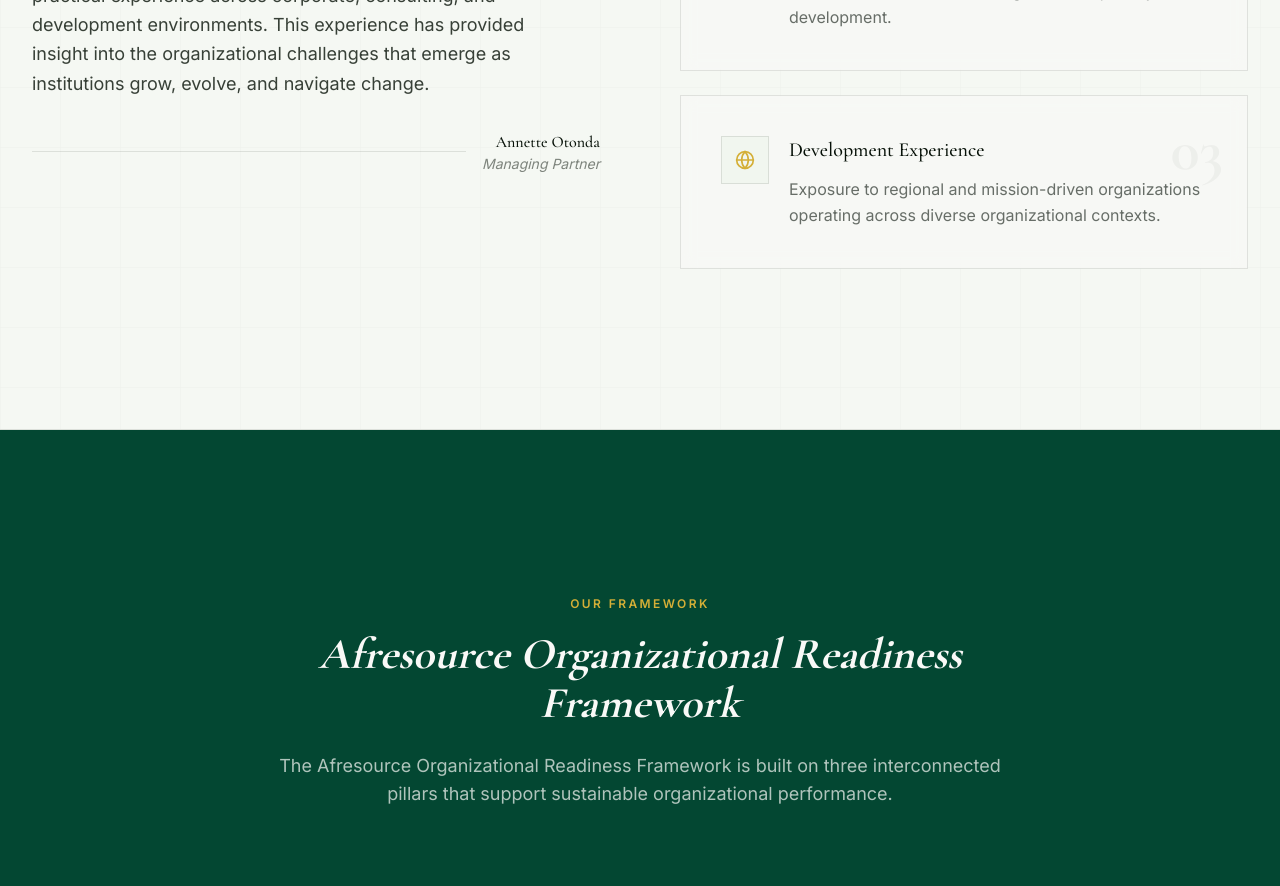
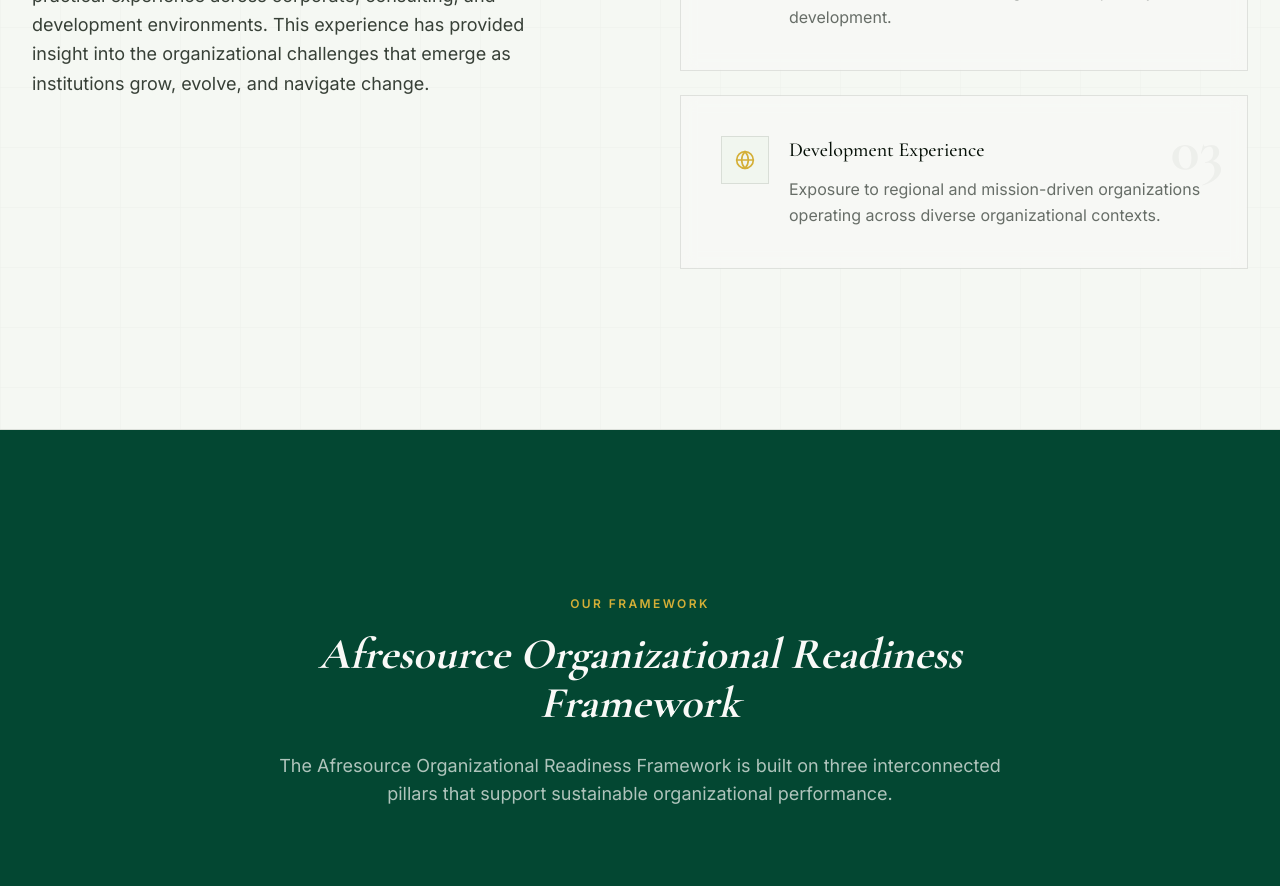
Before and after one commit to Otonda1/AfresourceDev, a Next.js app: page /about in a window 1280 px wide. Shown: the part 2440-3326 px from the top of the page. Built offline with nearby package versions, Linux system fonts and the light colour scheme.

Commit message:
minor  refactors

```diff
--- a/app/(landing-page)/_components/ValueProposition.tsx
+++ b/app/(landing-page)/_components/ValueProposition.tsx
@@ -43,7 +43,7 @@
               </span>
 
               <h2 className="mt-4 font-heading-bold text-4xl italic text-primary md:text-5xl">
-                Readiness is built through people, systems, and structure
+                Readiness is built through people, systems, and structures
                 working in alignment.
               </h2>
 
--- a/app/(landing-page)/about/_components/LeadershipPerspective.tsx
+++ b/app/(landing-page)/about/_components/LeadershipPerspective.tsx
@@ -104,18 +104,6 @@
                 evolve, and navigate change.
               </p>
             </div>
-
-            <div className="mt-8 flex items-center gap-4">
-              <div className="h-px flex-1 bg-foreground/10" />
-              <div className="text-right">
-                <p className="font-heading-medium text-base text-foreground">
-                  Annette Otonda
-                </p>
-                <p className="font-body-normal text-sm italic text-foreground/50">
-                  Managing Partner
-                </p>
-              </div>
-            </div>
           </motion.div>
 
           {/* Right: Experience Cards */}
```
